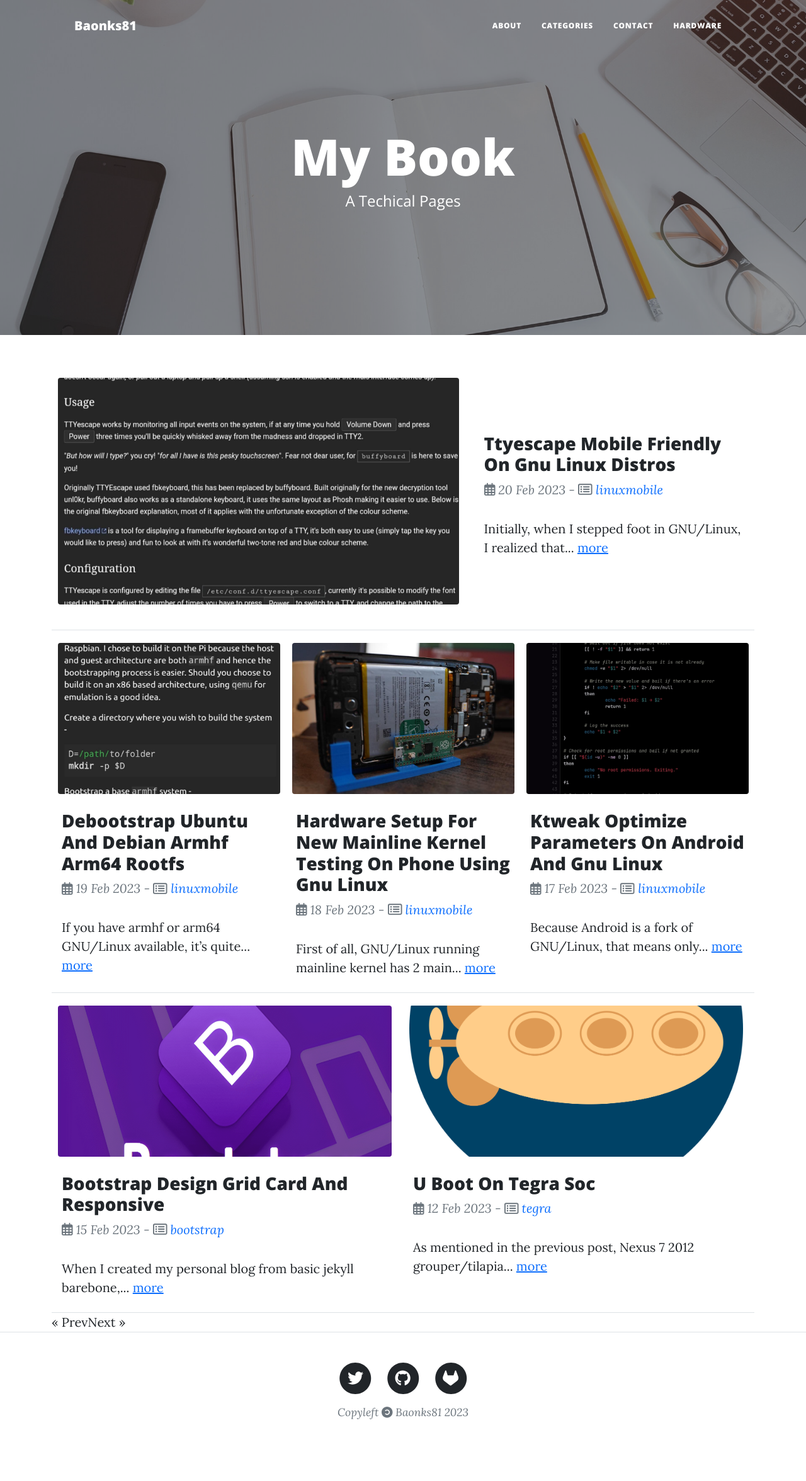
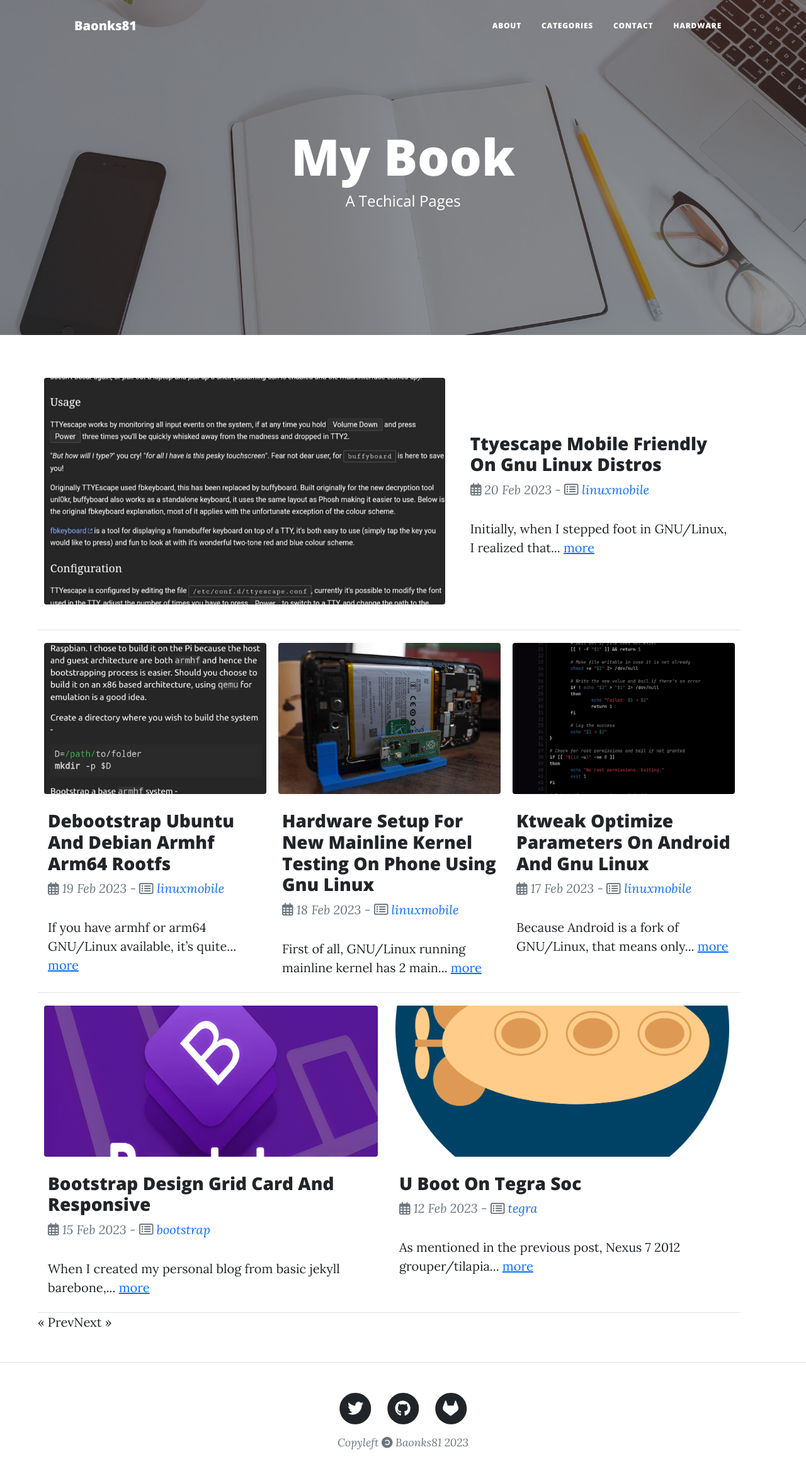
Before and after one commit to Baonks81/baonks81.github.io, a Jekyll site: the page built from index.html, in a window 1280 px wide. Shown: the whole page at 63% size. Built offline with Jekyll 4.4.1, drawn with Linux system fonts in a browser that asks for light colours; nearby versions of some CDN libraries; library files that are not in the unit come from our copies; the list of posts is cut into pages by our own code; before the commit the page ends 2304 px from its top, so only the background shows below that.

Commit message:
Update index.html

```diff
--- a/index.html
+++ b/index.html
@@ -5,7 +5,7 @@
 <!-- Post preview -->
 
 <div class="content">
-   <div class="container mt-5">
+   <div class="container mx-5 my-5">
       <div class="row g-0">
          {% for post in paginator.posts %}
             {% case forloop.index %}
```
